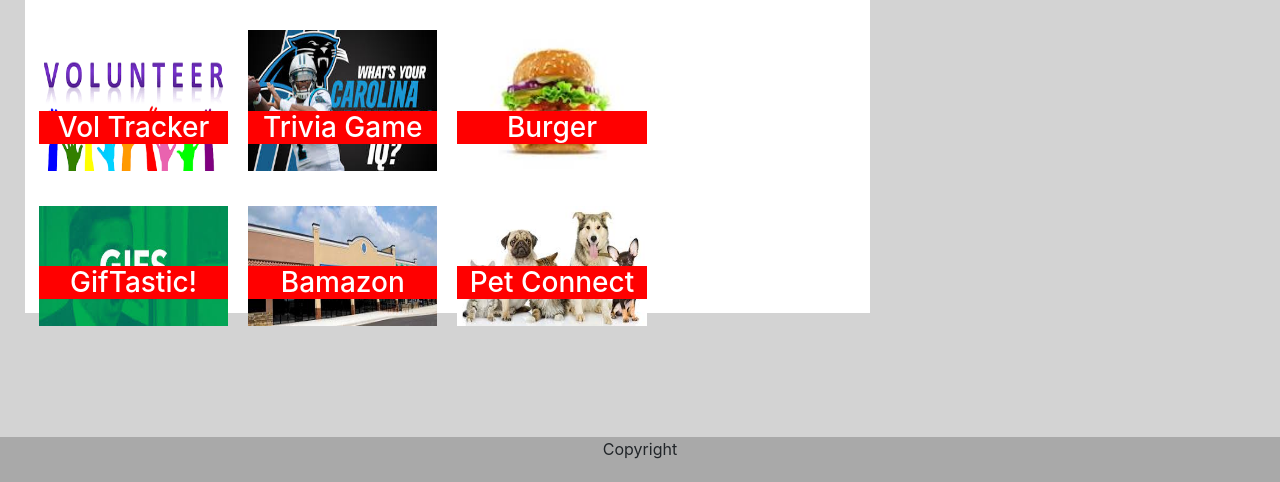
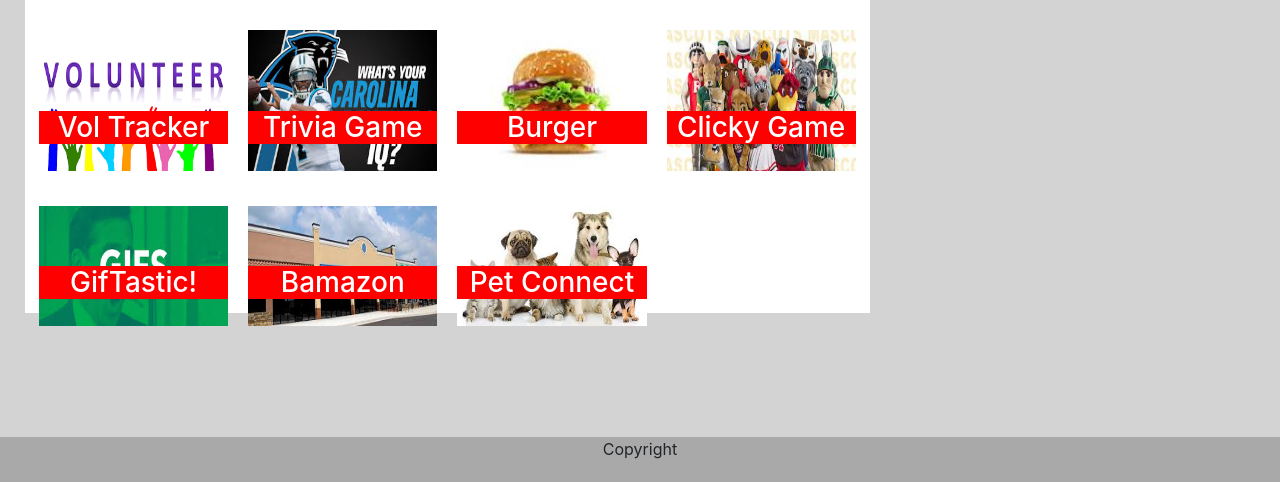
Before and after one commit to Burtonpinckney/Bootstrap-Portfolio, a plain HTML site: page portfolio.html in a window 1280 px wide. Shown: the part 318-800 px from the top of the page. Drawn offline with nearby package versions, Linux system fonts and the light colour scheme.

Commit message:
Added Clicky Game

```diff
--- a/portfolio.html
+++ b/portfolio.html
@@ -88,6 +88,12 @@
           <h3 class="portlabel">Burger</h3>
         </a>
       </div>
+      <div class="column">
+        <a href="https://burtonpinckney.github.io/ClickyGame/">
+          <img class="portimage" src="./Images/mascots.jpg">
+          <h3 class="portlabel">Clicky Game</h3>
+        </a>
+      </div>
     </div>
     <div class="row">
       <div class="column">
```
Also changed, not shown: Images/mascots.jpg (added).
